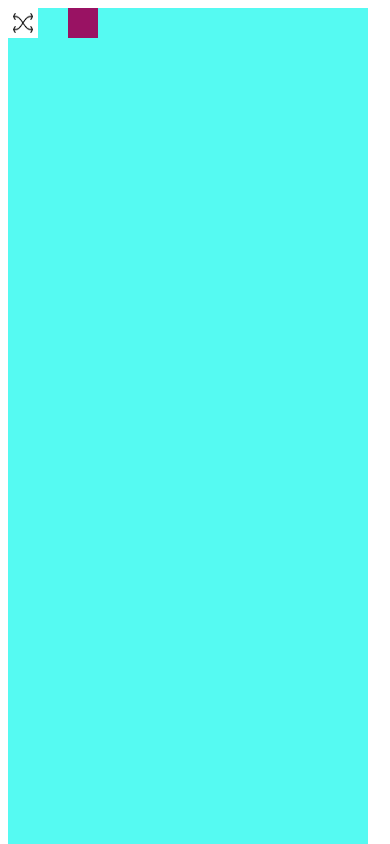
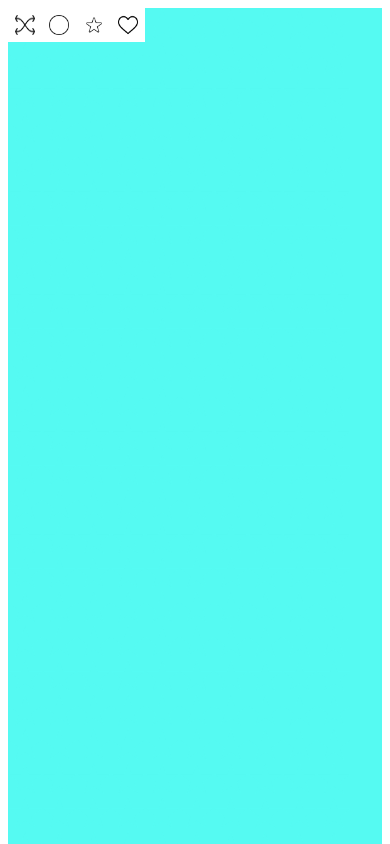
Before and after one commit to Domovenocheg/square-game-maya, a plain HTML site: page index.html in a window 390 px wide. Both pictures are taken after a click on the element 83 px from the left and 23 px from the top of the page. Shown: the top 844 px of the page. Drawn offline with Linux system fonts and the light colour scheme.

Commit message:
add few buttons

```diff
--- a/index.html
+++ b/index.html
@@ -9,10 +9,18 @@
   </head>
   <body>
     <div class="container">
-      <div class="mess"><img class="img-mess" src="img_547474.png" alt="img" /></div>
-      <div class="square"></div>
-      <div class="square"></div>
-      <div class="square"></div>
+      <div class="mess button">
+        <img class="img-mess" src="img_547474.png" alt="img" />
+      </div>
+      <div class="size button">
+        <img src="circle.png" alt="img size" class="img-size" />
+      </div>
+      <div class="star button">
+        <img src="star-512.webp" alt="star" class="img-star" />
+      </div>
+      <div class="heart button">
+        <img class="img-heart" src="heart.png" alt="heart" />
+      </div>
       <div class="square"></div>
       <div class="square"></div>
       <div class="square"></div>
--- a/script.js
+++ b/script.js
@@ -1,12 +1,12 @@
 //rgb(255,255,255)
-
+//change color of squares
 const randomInt = (min, max) =>
   Math.floor(Math.random() * (max - min + 1) + min);
 const randomColor = () =>
   `rgb(${randomInt(0, 255)}, ${randomInt(0, 255)}, ${randomInt(0, 255)})`;
 
 const squares = document.querySelectorAll(".square");
-const container = document.querySelector('.container')
+const container = document.querySelector(".container");
 
 squares.forEach((square) =>
   square.addEventListener("click", function (e) {
@@ -15,7 +15,7 @@ squares.forEach((square) =>
 );
 
 const mess = document.querySelector(".mess");
-//chatGPT
+//change places of squares
 function shuffleArray(array) {
   for (let i = array.length - 1; i > 0; i--) {
     const j = Math.floor(Math.random() * (i + 1));
@@ -29,4 +29,50 @@ function shuffleSquares() {
   shuffledSquaresArray.forEach((square) => container.appendChild(square));
 }
 
-mess.addEventListener('click', shuffleSquares)
+mess.addEventListener("click", shuffleSquares);
+
+//change size of squares
+
+const size = document.querySelector(".size");
+
+const changeShape = function () {
+  squares.forEach((square) => {
+    if (square.style.borderRadius === "0px") {
+      square.classList.remove("star-polygon");
+      square.style.borderRadius = "50px";
+      square.classList.remove("heart-polygon");
+    } else {
+      square.style.borderRadius = "0px";
+      square.classList.remove("star-polygon");
+      square.classList.remove("heart-polygon");
+    }
+  });
+};
+
+size.addEventListener("click", changeShape);
+//change to stars
+
+const star = document.querySelector(".star");
+
+const changeStar = function () {
+  squares.forEach((square) => {
+    square.style.borderRadius = "0px";
+    square.classList.remove("heart-polygon");
+    square.classList.toggle("star-polygon");
+  });
+};
+
+star.addEventListener("click", changeStar);
+
+//change to hearts
+const heart = document.querySelector(".heart");
+
+const changeheart = function () {
+  squares.forEach((square) => {
+    square.style.borderRadius = "0px";
+    square.classList.remove("star-polygon");
+    square.classList.toggle("heart-polygon");
+  });
+};
+
+heart.addEventListener("click", changeheart);
--- a/style.css
+++ b/style.css
@@ -3,13 +3,14 @@
   grid-template-columns: repeat(auto-fill, 50px);
   max-width: 100vw;
   max-height: 100vh;
-  overflow: hidden;
+  background: rgb(85, 250, 242);
 }
 .square {
   width: 50px;
   height: 50px;
   display: inline-block;
   background-color: rgb(85, 250, 242);
+  border-radius: 0px;
 }
 .mess {
   width: 50px;
@@ -23,23 +24,120 @@
   width: 30px;
   height: 30px;
 }
+.size {
+  width: 50px;
+  height: 50px;
+  display: flex;
+  background-color: white;
+  align-items: center;
+  justify-content: center;
+}
+.img-size {
+  width: 30px;
+  height: 30px;
+}
+.star-polygon {
+  clip-path: polygon(
+    50% 0%,
+    61% 35%,
+    98% 35%,
+    68% 57%,
+    79% 91%,
+    50% 70%,
+    21% 91%,
+    32% 57%,
+    2% 35%,
+    39% 35%
+  );
+}
+.star {
+  width: 50px;
+  height: 50px;
+  display: flex;
+  background-color: white;
+  align-items: center;
+  justify-content: center;
+}
+.img-star {
+  width: 30px;
+  height: 30px;
+}
+.heart {
+  width: 50px;
+  height: 50px;
+  display: flex;
+  background-color: white;
+  align-items: center;
+  justify-content: center;
+}
+.img-heart {
+  width: 30px;
+  height: 30px;
+}
+.heart-polygon {
+  clip-path: polygon(
+    21.18% 25%,
+    37.52% 27.14%,
+    49.82% 38.11%,
+    59.62% 27.14%,
+    76.11% 25%,
+    89.17% 32.07%,
+    95.75% 44.35%,
+    100% 61.1%,
+    87.7% 76.92%,
+    70.44% 87.1%,
+    49.82% 99.25%,
+    29.93% 87.1%,
+    12.84% 76.66%,
+    0.25% 61.1%,
+    2.91% 44.35%,
+    8.78% 32.07%
+  );
+}
+.button:active {
+  background: #cc6060;
+}
 
 @media screen and (max-width: 480px) {
   .square {
-    width: 30px;
-    height: 30px;
+    width: 34.3px;
+    height: 34.3px;
     display: inline-block;
   }
   .container {
     display: grid;
-    grid-template-columns: repeat(auto-fill, 30px);
+    grid-template-columns: repeat(auto-fill, 34.3px);
   }
   .mess {
-    width: 30px;
-    height: 30px;
+    width: 34.3px;
+    height: 34.3px;
+  }
+  .star {
+    width: 34.3px;
+    height: 34.3px;
   }
   .img-mess {
     width: 20px;
     height: 20px;
   }
+  .img-star {
+    width: 20px;
+    height: 20px;
+  }
+  .size {
+    width: 34.3px;
+    height: 34.3px;
+  }
+  .img-size {
+    width: 20px;
+    height: 20px;
+  }
+  .heart {
+    width: 34.3px;
+    height: 34.3px;
+  }
+  .img-heart {
+    width: 20px;
+    height: 20px;
+  }
 }
```
Also changed, not shown: circle.png (added), heart.png (added), size-more.png (added), star-512.webp (added).
